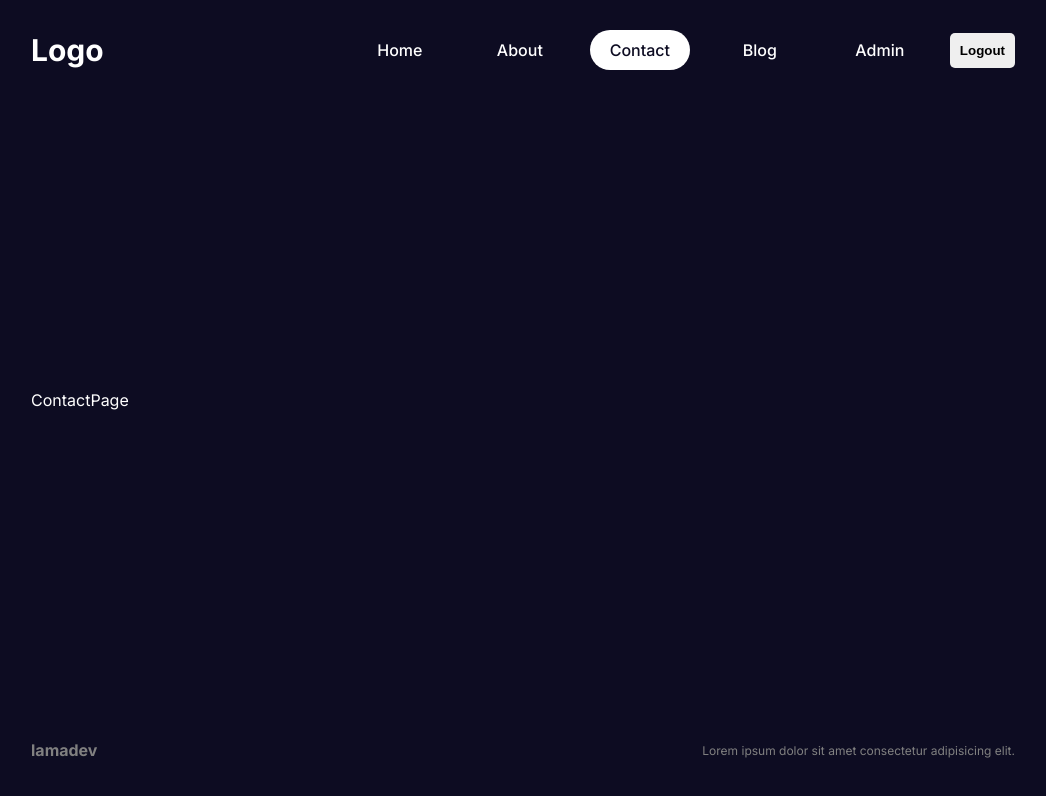
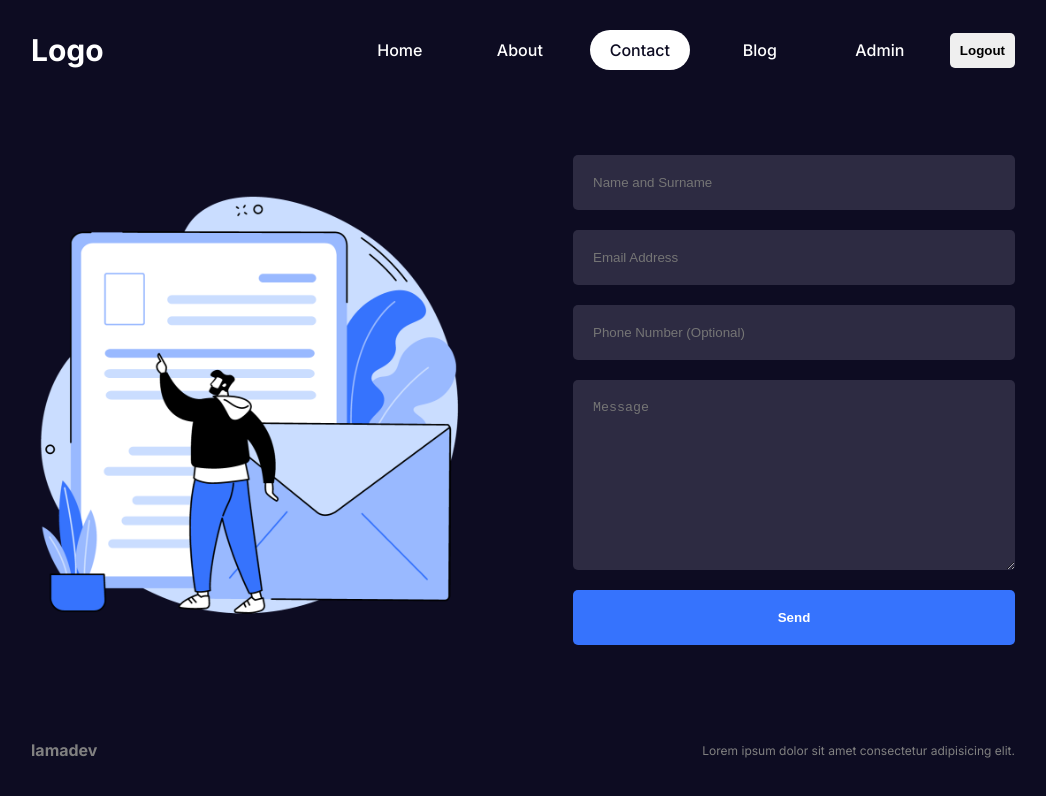
Before and after one commit to DalerKhusainov/social-media-with-admin-nextjs, a Next.js app: page /contact in a window 1280 px wide. Shown: the top 796 px of the page, without its empty margins (117-1163 px from the left). Built offline with nearby package versions, Linux system fonts and the light colour scheme.

Commit message:
small changes

```diff
--- /dev/null
+++ b/src/app/contact/contact.module.css
@@ -0,0 +1,45 @@
+.container {
+  display: flex;
+  align-items: center;
+  gap: 100px;
+}
+
+.imgContainer {
+  flex: 1;
+  height: 500px;
+  position: relative;
+}
+
+.img {
+  object-fit: contain;
+}
+
+.formContainer {
+  flex: 1;
+}
+
+.form {
+  display: flex;
+  flex-direction: column;
+  gap: 20px;
+}
+
+.form input,
+.form textarea {
+  padding: 20px;
+  border-radius: 5px;
+  border: none;
+  outline: none;
+  background-color: var(--bgSoft);
+  color: var(--text);
+}
+
+.form button {
+  padding: 20px;
+  background-color: var(--btn);
+  color: var(--text);
+  font-weight: bold;
+  border: none;
+  border-radius: 5px;
+  cursor: pointer;
+}
--- a/src/app/contact/page.jsx
+++ b/src/app/contact/page.jsx
@@ -1,5 +1,27 @@
+import Image from "next/image";
+import styles from "./contact.module.css";
+
 export default function ContactPage() {
   return (
-    <div>ContactPage</div>
-  )
+    <div className={styles.container}>
+      <div className={styles.imgContainer}>
+        <Image src="/contact.png" alt="" fill className={styles.img} />
+      </div>
+      <div className={styles.formContainer}>
+        <form className={styles.form}>
+          <input type="text" placeholder="Name and Surname" />
+          <input type="text" placeholder="Email Address" />
+          <input type="text" placeholder="Phone Number (Optional)" />
+          <textarea
+            name=""
+            id=""
+            cols="30"
+            rows="10"
+            placeholder="Message"
+          ></textarea>
+          <button type="submit">Send</button>
+        </form>
+      </div>
+    </div>
+  );
 }
```
